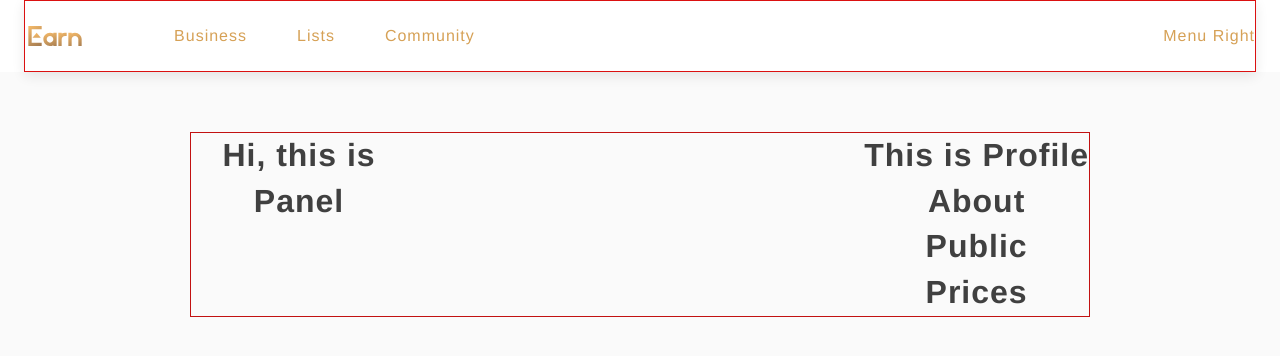
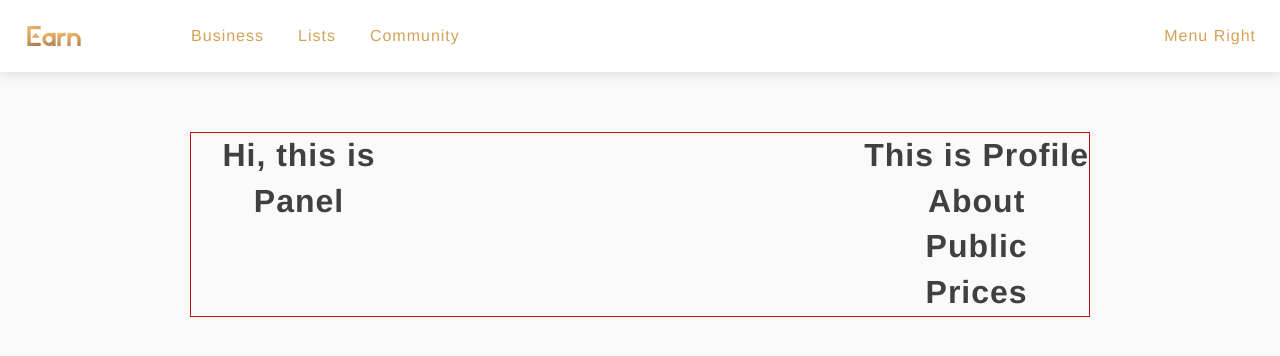
Before and after one commit to j0nathanB/earn_clone, a React (Create React App) app: page / in a window 1280 px wide. Shown: the top 356 px of the page. Built offline with nearby package versions, Linux system fonts and the light colour scheme.

Commit message:
(feat) Implement hover CSS on center navbar menu

```diff
--- a/src/components/body/navbar/menu_center/MenuCenter.js
+++ b/src/components/body/navbar/menu_center/MenuCenter.js
@@ -2,9 +2,9 @@ import React from 'react';
 
 const MenuCenter = () => (
   <div class="menu-center">
-    <div class="menu-center-links"><li><a>Business</a></li></div>
+    <div class="menu-center-links"><li><a href="https://earn.com/business/">Business</a></li></div>
     <div class="menu-center-links"><li><a>Lists</a></li></div>
-    <div class="menu-center-links"><li><a>Community</a></li></div>
+    <div class="menu-center-links"><li><a href="https://www.facebook.com/earndotcom">Community</a></li></div>
   </div>
 )
 
--- a/src/index.css
+++ b/src/index.css
@@ -2,6 +2,11 @@
   margin: 0;
   padding: 0;
   box-sizing: border-box;
+}
+
+a {
+  text-decoration: none;
+  color: #d6a156;
 }
 
 body {
@@ -20,7 +25,6 @@ body {
 }
 
 .menu-container {
-  padding: 0 24px;
   height: 72px;
   max-height: 72px;
   box-sizing: border-box;
@@ -33,7 +37,8 @@ body {
 }
 
 .menu {
-  border: 1px solid rgb(219, 17, 17);  /* For debugging */
+  /*border: 1px solid rgb(219, 17, 17);  /* For debugging */
+  padding: 24px;
   box-sizing: border-box;
   width: 100%;
   display: flex;
@@ -54,9 +59,17 @@ body {
 .menu-center-links {
   display: flex;
   justify-content: flex-end;
-  padding: 0 50px 0 0;
+  align-items: center;
+  padding: 0 5px 0 5px;
+  margin: 0 12px 0 12px;
   list-style: none;
-  /*border: 2px dotted rgb(194, 17, 17);  /* For debugging */
+  height: 72px;
+  border: 0 0 5px 0 solid #fff;  /* For debugging */
+}
+
+.menu-center-links:hover {
+  border-top: 5px solid #fff;
+  border-bottom: 5px solid #d6a156;
 }
 
 .panel {
```
Also changed, not shown: public/icon-nav-inbox-gold.svg (added), public/icon-nav-search-gold.svg (added).
